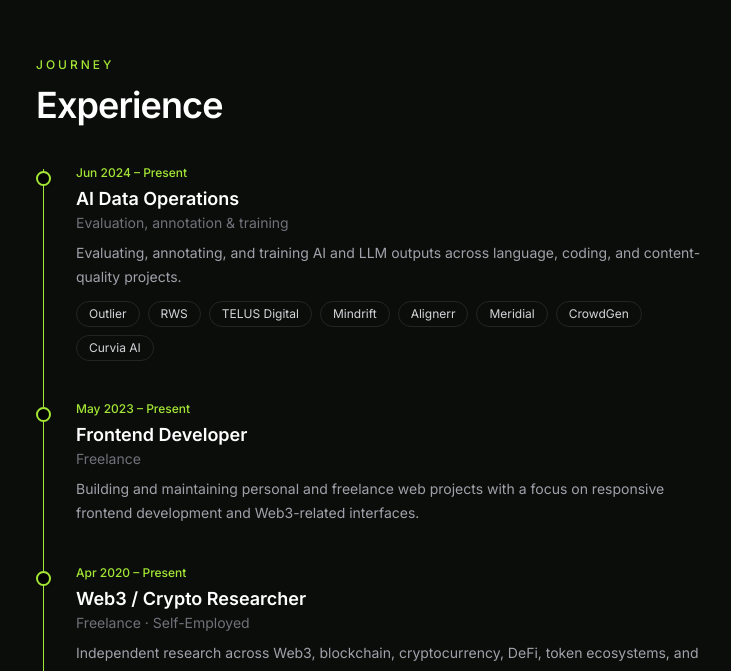
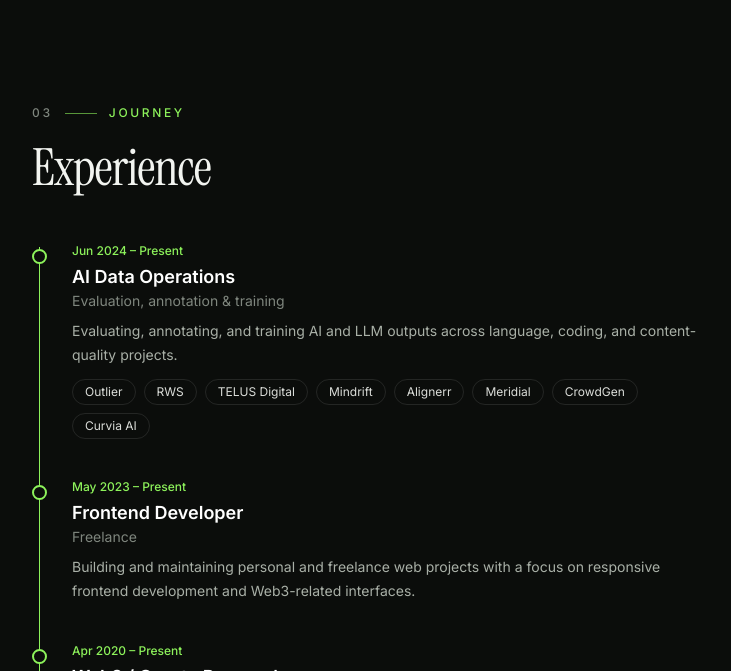
Before and after one commit to ahmad-choirudin/portfolio-modern, a React (Vite) app in the folder app/frontend/: page / in a window 1280 px wide. Shown: the part 3269-3940 px from the top of the page, without its empty margins (48-779 px from the left). Built offline with nearby package versions, Linux system fonts and the light colour scheme.

Commit message:
Refactor Timeline component with Section and SectionHeading

```diff
--- a/app/frontend/src/components/site/Timeline.tsx
+++ b/app/frontend/src/components/site/Timeline.tsx
@@ -1,4 +1,6 @@
 import { useEffect, useRef } from "react";
+import Section from "./Section";
+import SectionHeading from "./SectionHeading";
 
 const items = [
   {
@@ -69,30 +71,29 @@ export default function Timeline() {
   }, []);
 
   return (
-    <section id="experience" className="mx-auto max-w-6xl px-5 py-16">
-      <p className="mb-3 text-xs font-medium uppercase tracking-[0.25em] text-lime-400">Journey</p>
-      <h2 className="text-3xl font-semibold tracking-tight text-white sm:text-4xl">Experience</h2>
+    <Section id="experience">
+      <SectionHeading index="03" eyebrow="Journey" title="Experience" />
 
-      <ol ref={list} className="relative mt-10 max-w-2xl">
+      <ol ref={list} className="relative mt-12 max-w-2xl">
         <span className="absolute bottom-1 left-[7px] top-1 w-px bg-white/10" aria-hidden="true" />
-        <span className="tl-line absolute bottom-1 left-[7px] top-1 w-px bg-lime-400" aria-hidden="true" />
+        <span className="tl-line absolute bottom-1 left-[7px] top-1 w-px bg-accent" aria-hidden="true" />
         {items.map((it) => (
           <li key={it.title} className="tl-item relative pb-10 pl-10 last:pb-0">
-            <span className="tl-dot absolute left-0 top-1.5 h-[15px] w-[15px] rounded-full border-2 border-lime-400 bg-black" aria-hidden="true" />
-            <p className="text-xs font-medium text-lime-400">{it.period}</p>
+            <span className="tl-dot absolute left-0 top-1.5 h-[15px] w-[15px] rounded-full border-2 border-accent bg-bg" aria-hidden="true" />
+            <p className="text-xs font-medium text-accent">{it.period}</p>
             <h3 className="mt-1 text-lg font-semibold text-white">{it.title}</h3>
-            <p className="text-sm text-zinc-500">{it.org}</p>
-            <p className="mt-2 text-sm leading-6 text-zinc-400">{it.text}</p>
+            <p className="text-sm text-subtle">{it.org}</p>
+            <p className="mt-2 text-sm leading-6 text-muted">{it.text}</p>
             {it.tags && (
               <ul className="mt-3 flex flex-wrap gap-2">
                 {it.tags.map((t) => (
-                  <li key={t} className="rounded-full border border-white/10 px-3 py-1 text-xs text-zinc-300">{t}</li>
+                  <li key={t} className="rounded-full border border-line px-3 py-1 text-xs text-fg/90">{t}</li>
                 ))}
               </ul>
             )}
           </li>
         ))}
       </ol>
-    </section>
+    </Section>
   );
 }
```
